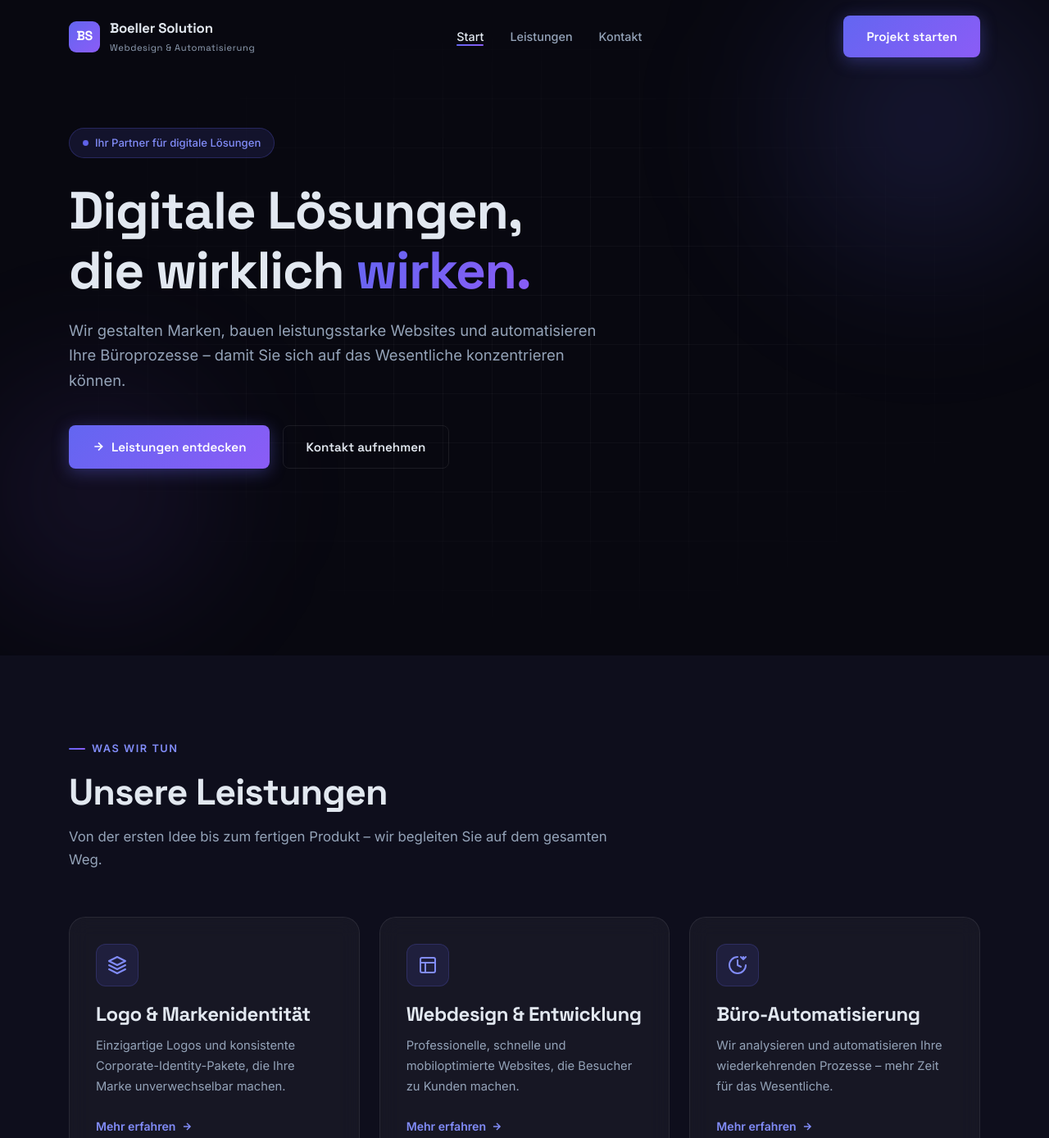
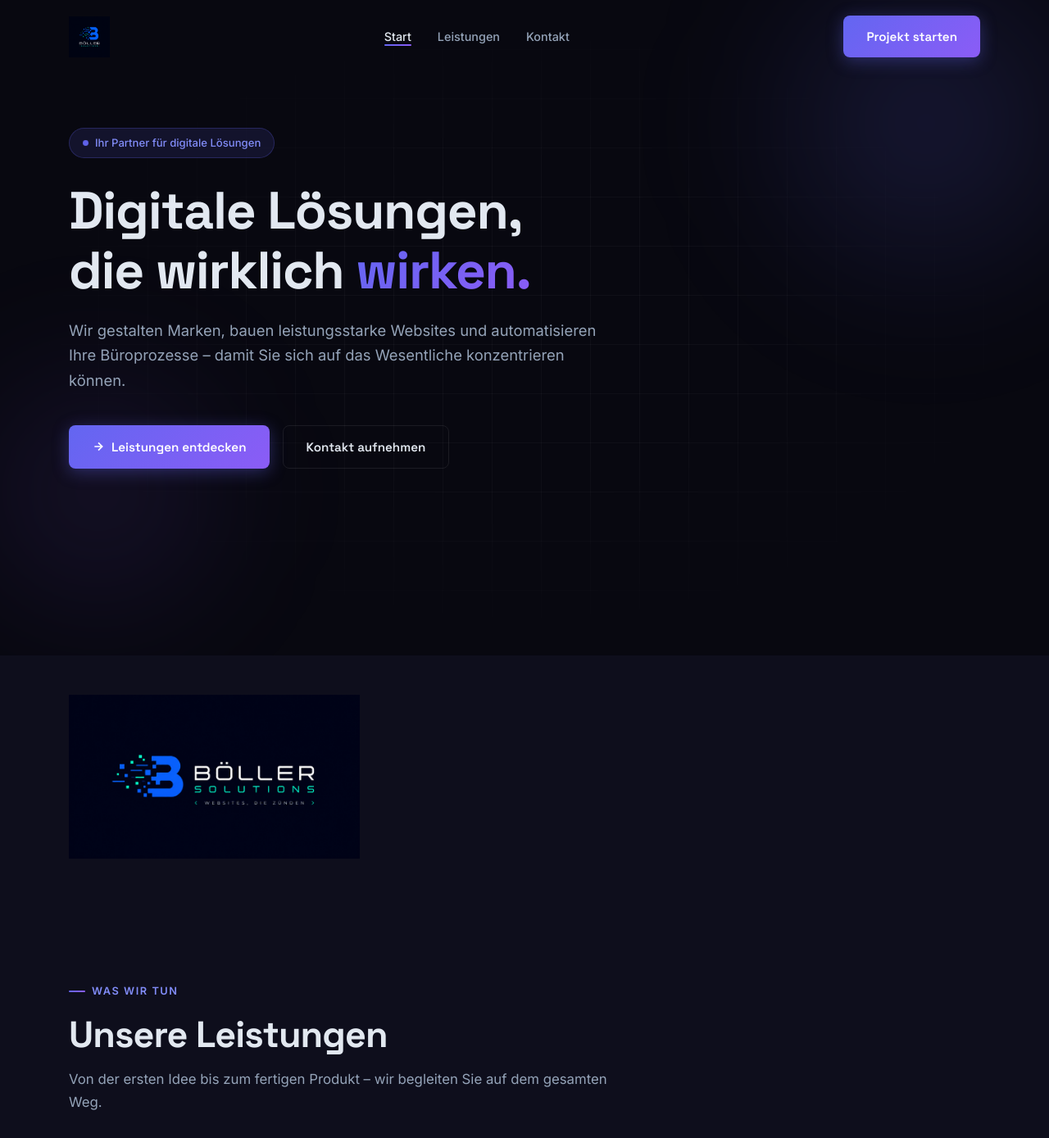
Before and after one commit to moritz-byte/Website-Boeller, a website built with Vite: page index.html in a window 1280 px wide. Shown: the top 1389 px of the page at 82% size. Built offline with nearby package versions, Linux system fonts and the light colour scheme.

Commit message:
Add Boeller logo and banner to website

```diff
--- a/css/styles.css
+++ b/css/styles.css
@@ -241,39 +241,29 @@ section { padding: 6rem 0; }
 .nav-logo {
   display: flex;
   align-items: center;
-  gap: 0.75rem;
   cursor: pointer;
 }
 
-.nav-logo-mark {
-  width: 38px;
-  height: 38px;
-  background: var(--gradient);
-  border-radius: 9px;
-  display: grid;
-  place-items: center;
-  font-family: 'Space Grotesk', sans-serif;
-  font-weight: 800;
-  font-size: 1rem;
-  color: #fff;
-  letter-spacing: -0.03em;
-  flex-shrink: 0;
+.nav-logo-img {
+  height: 50px;
+  width: auto;
+  object-fit: contain;
 }
 
-.nav-logo-text {
-  font-family: 'Space Grotesk', sans-serif;
-  font-weight: 700;
-  font-size: 1.05rem;
-  color: var(--text);
-  letter-spacing: -0.01em;
+/* ── Banner Section ── */
+.banner-section {
+  padding: 3rem 0;
+  background: var(--surface);
+  display: flex;
+  align-items: center;
+  justify-content: center;
 }
 
-.nav-logo-text span {
-  display: block;
-  font-size: 0.7rem;
-  font-weight: 400;
-  color: var(--text-muted);
-  letter-spacing: 0.05em;
+.banner-img {
+  max-width: 100%;
+  height: auto;
+  max-height: 200px;
+  object-fit: contain;
 }
 
 .nav-links {
--- a/index.html
+++ b/index.html
@@ -14,11 +14,7 @@
   <header class="navbar" role="banner">
     <div class="container">
       <a href="index.html" class="nav-logo" aria-label="Boeller Solution – Startseite">
-        <div class="nav-logo-mark" aria-hidden="true">BS</div>
-        <div class="nav-logo-text">
-          Boeller Solution
-          <span>Webdesign &amp; Automatisierung</span>
-        </div>
+        <img src="img/logo-boeller.png" alt="Boeller Solution Logo" class="nav-logo-img">
       </a>
 
       <nav role="navigation" aria-label="Hauptnavigation">
@@ -79,6 +75,13 @@
             <a href="kontakt.html" class="btn btn-secondary">Kontakt aufnehmen</a>
           </div>
         </div>
+      </div>
+    </section>
+
+    <!-- ── Banner ── -->
+    <section class="banner-section" aria-labelledby="banner-heading">
+      <div class="container">
+        <img src="img/banner-boeller.png" alt="Boeller Solutions - Websites, die zünden" class="banner-img">
       </div>
     </section>
 
@@ -202,11 +205,7 @@
       <div class="footer-grid">
         <div class="footer-brand">
           <a href="index.html" class="nav-logo" aria-label="Boeller Solution – Startseite">
-            <div class="nav-logo-mark" aria-hidden="true">BS</div>
-            <div class="nav-logo-text">
-              Boeller Solution
-              <span>Webdesign &amp; Automatisierung</span>
-            </div>
+            <img src="img/logo-boeller.png" alt="Boeller Solution Logo" class="nav-logo-img">
           </a>
           <p>Professionelles Webdesign, Logo-Erstellung und Büro-Automatisierung aus Deutschland.</p>
         </div>
```
Also changed, not shown: kontakt.html (+2 -10 lines), leistungen.html (+2 -10 lines), dist/assets/banner-boeller-BkiGNK2w.png (added), dist/assets/logo-boeller-DbpLmkKz.png (added), dist/assets/main-BEJv7PFS.css (added), dist/assets/main-BHQbxPb2.js (renamed from dist/assets/main-BCuRrjzx.js), dist/assets/main-CsTYaeJW.css (deleted), dist/index.html, dist/kontakt.html, dist/leistungen.html, img/banner-boeller.png (added), img/logo-boeller.png (added).
